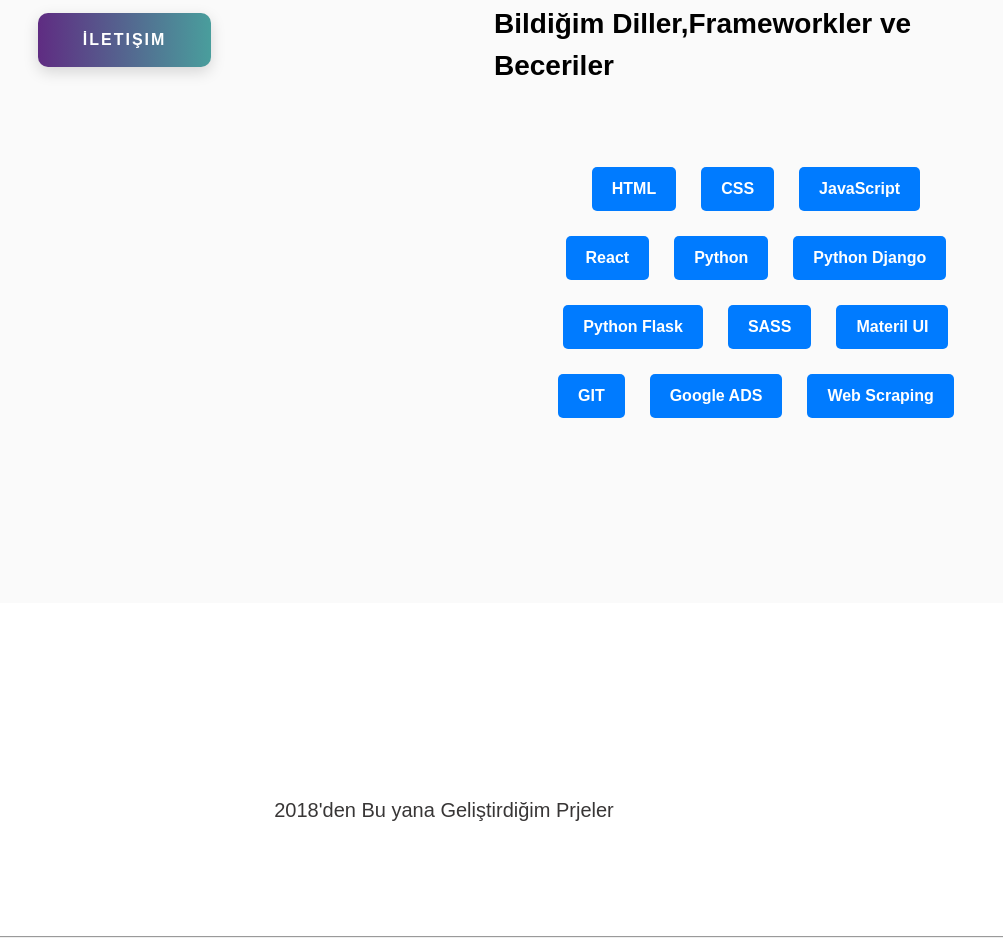
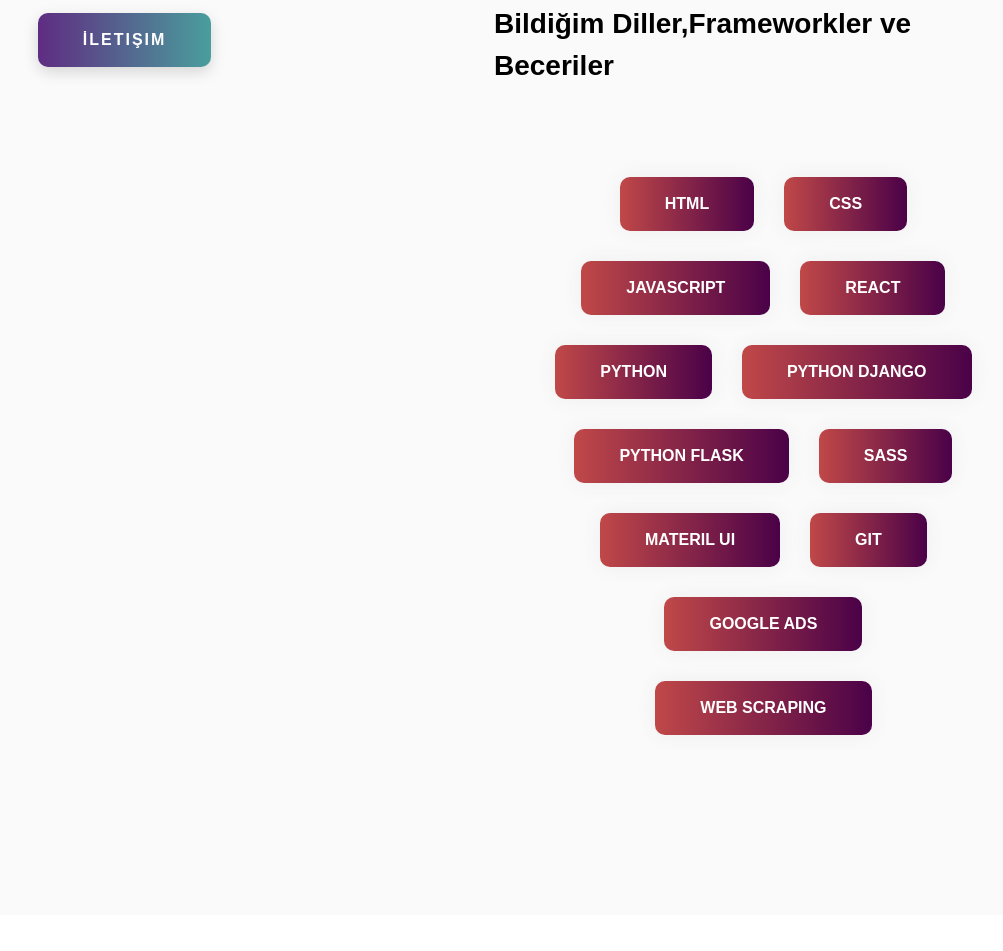
Before and after one commit to SADOx00/Portfolio, a plain HTML site: page index.html in a window 1280 px wide. Shown: the part 1110-2061 px from the top of the page, without its empty margins (196-1199 px from the left). Drawn offline with Linux system fonts and the light colour scheme; a web font is replaced by a local one.

Commit message:
update css

```diff
--- a/css/style.css
+++ b/css/style.css
@@ -944,6 +944,31 @@ textarea {
   }
 }
 
+#btn-grad {
+  background-image: linear-gradient(
+    to right,
+    #c04848 0%,
+    #480048 51%,
+    #c04848 100%
+  );
+  margin: 10px;
+  padding: 15px 45px;
+  text-align: center;
+  text-transform: uppercase;
+  transition: 0.5s;
+  background-size: 200% auto;
+  color: white;
+  box-shadow: 0 0 20px #eee;
+  border-radius: 10px;
+  display: block;
+}
+
+#btn-grad:hover {
+  background-position: right center; /* change the direction of the change here */
+  color: #fff;
+  text-decoration: none;
+}
+
 .bttn {
   background: #4f1787;
   background-image: linear-gradient(
--- a/index.html
+++ b/index.html
@@ -135,18 +135,20 @@
                 Bildiğim Diller,Frameworkler ve Beceriler
               </h3>
               <div class="skills">
-                <div class="skills__skill">HTML</div>
-                <div class="skills__skill">CSS</div>
-                <div class="skills__skill">JavaScript</div>
-                <div class="skills__skill">React</div>
-                <div class="skills__skill">Python</div>
-                <div class="skills__skill">Python Django</div>
-                <div class="skills__skill">Python Flask</div>
-                <div class="skills__skill">SASS</div>
-                <div class="skills__skill">Materil UI</div>
-                <div class="skills__skill">GIT</div>
-                <div class="skills__skill">Google ADS</div>
-                <div class="skills__skill">Web Scraping</div>
+                <div id="btn-grad" id="btn-grad" class="skills__skill">
+                  HTML
+                </div>
+                <div id="btn-grad" class="skills__skill">CSS</div>
+                <div id="btn-grad" class="skills__skill">JavaScript</div>
+                <div id="btn-grad" class="skills__skill">React</div>
+                <div id="btn-grad" class="skills__skill">Python</div>
+                <div id="btn-grad" class="skills__skill">Python Django</div>
+                <div id="btn-grad" class="skills__skill">Python Flask</div>
+                <div id="btn-grad" class="skills__skill">SASS</div>
+                <div id="btn-grad" class="skills__skill">Materil UI</div>
+                <div id="btn-grad" class="skills__skill">GIT</div>
+                <div id="btn-grad" class="skills__skill">Google ADS</div>
+                <div id="btn-grad" class="skills__skill">Web Scraping</div>
               </div>
             </div>
           </div>
```
